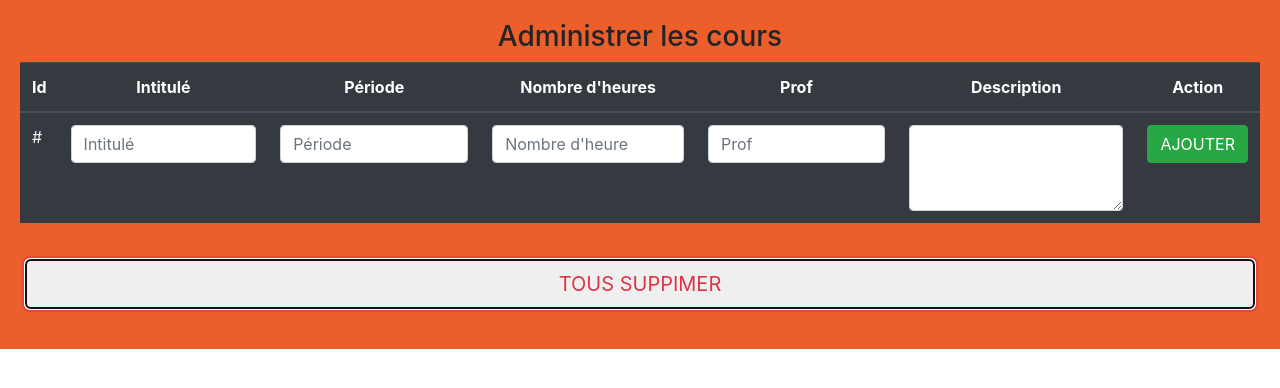
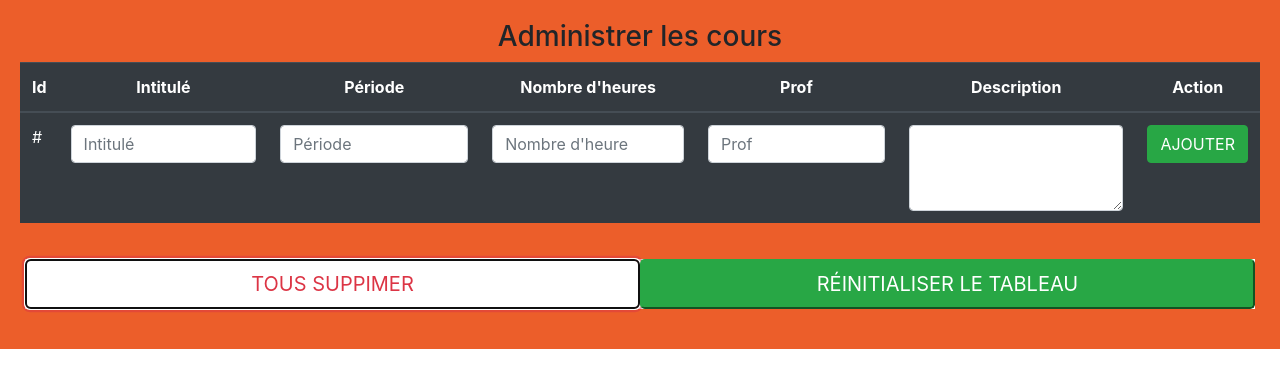
Before and after one commit to DevGaby/miage_project, an Angular app in the folder miageWebApp/: page / in a window 1280 px wide. Both pictures are taken after a click on the button "TOUS SUPPIMER". Shown: the top 388 px of the page. Built offline with nearby package versions, Linux system fonts and the light colour scheme.

Commit message:
feat/week-9
implementation function to initialize table  and improvement ux

```diff
--- a/miageWebApp/src/app/cours/cours.component.html
+++ b/miageWebApp/src/app/cours/cours.component.html
@@ -51,13 +51,17 @@
             </table>
         </form>
           <div class="card-body">
-              <div class="row">
+              <div class="row bg-white">
                   <div class="col">
                     <button type="button" id="deleteAllBtn" (click)="deleteAll()"
                             class="btn-delete btn-outline-danger btn-lg btn-block text-uppercase text-center">
                         tous suppimer
                     </button>
                   </div>
+                  <div id="reInitBtn" class="col">
+                    <button type="button" class="btn-initialize btn-success btn-lg btn-block text-uppercase text-center "
+                         (click)="reInitBtn()"> réinitialiser le tableau
+                    </button>
               </div>
           </div>
     </div>
--- a/miageWebApp/src/app/cours/cours.component.scss
+++ b/miageWebApp/src/app/cours/cours.component.scss
@@ -6,3 +6,16 @@
     padding: 0;
     margin: 0;
 }
+
+.btn-delete{
+    background-color:transparent;
+}
+
+#reInitBtn{
+    display: none;
+}
+
+.btn-initialize:hover{
+    color: #5cb85c ;
+    background-color : transparent;
+}
--- a/miageWebApp/src/app/cours/cours.component.ts
+++ b/miageWebApp/src/app/cours/cours.component.ts
@@ -3,6 +3,7 @@ import { FormBuilder, FormGroup } from '@angular/forms';
 
 import { Cours } from '../model/cours';
 import { CoursService } from '../services/cours.service';
+import { ThrowStmt } from '@angular/compiler';
 
 @Component({
   selector: 'app-cours',
@@ -30,19 +31,21 @@ export class CoursComponent implements OnInit {
 
   deleteAll(): void {
     this.myClasses = this.coursService.deleteAllClasses();
+    this.showReInitButton();
   }
 
   deleteClass(id: number): void {
     const currentClasses = this.myClasses.slice(0, this.myClasses.length);
     this.myClasses = this.coursService.deleteClass(currentClasses, id);
+    this.showReInitButton();
   }
 
   onSubmit(newClasse: any): void {
-    const title = (<HTMLInputElement>document.getElementById('titleInput')).value;
-    const period = (<HTMLInputElement>document.getElementById('periodInput')).value;
-    const nbHour = (<HTMLInputElement>document.getElementById('nbHourInput')).value;
-    const teacher = (<HTMLInputElement>document.getElementById('teacherInput')).value;
-    const description = (<HTMLInputElement>document.getElementById('descriptionInput')).value;
+    const title = (document.getElementById('titleInput') as HTMLInputElement).value;
+    const period = (document.getElementById('periodInput') as HTMLInputElement).value;
+    const nbHour = (document.getElementById('nbHourInput') as HTMLInputElement).value;
+    const teacher = (document.getElementById('teacherInput') as HTMLInputElement).value;
+    const description = (document.getElementById('descriptionInput') as HTMLInputElement).value;
 
     if (!title || !period || !teacher || !description || !Number.isInteger(+nbHour)) {
         alert('Vous n\'avez pas remplis tous les champs');
@@ -50,6 +53,23 @@ export class CoursComponent implements OnInit {
     }
     const currentClasses = this.myClasses.slice(0, this.myClasses.length);
     this.myClasses = this.coursService.postClasse(currentClasses, newClasse);
+    this.clearInput(['titleInput', 'periodInput', 'nbHourInput', 'teacherInput', 'descriptionInput']);
   }
 
+  clearInput(list){
+    for (let i = 0; i < list.length; i++) {
+      (document.getElementById(list[i])as HTMLInputElement).value = '';
+    }
 }
+
+  reInitBtn(): void {
+    this.deleteAll();
+    this.ngOnInit();
+    (document.getElementById('reInitBtn') as HTMLInputElement).style.display = 'none';
+  }
+
+  showReInitButton() {
+    (document.getElementById('reInitBtn') as HTMLInputElement).style.display = 'initial';
+}
+
+}
```
